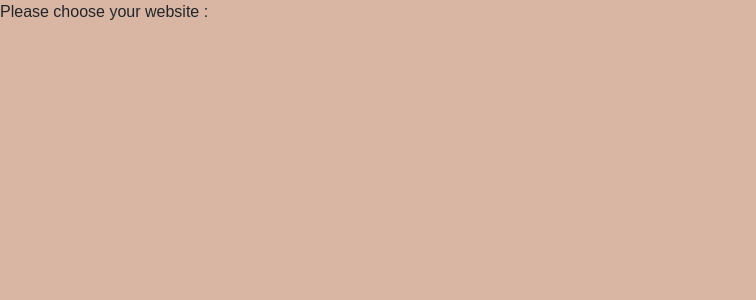
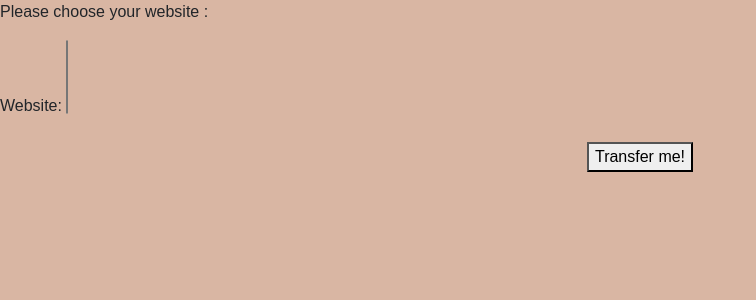
Before and after one commit to avivz450/A-GBusinessesPromotions, a Django app: page / in a window 1280 px wide. Shown: the top 300 px of the page, without its empty margins (0-756 px from the left). Run offline with Django 3.2, Linux system fonts and the light colour scheme; data that the repository does not hold is empty; some libraries are stand-ins or nearby versions.

Commit message:
Updated inital website page

```diff
--- a/App/forms.py
+++ b/App/forms.py
@@ -1,7 +1,7 @@
 from django import forms
 from django.contrib.auth.forms import UserCreationForm
 from django.contrib.auth.models import User
-from .models import Business, Sale
+from .models import Business, Sale, Website
 
 
 class SignUpForm(UserCreationForm):
@@ -45,3 +45,7 @@ class SaleForm(forms.ModelForm):
         self.fields["business"].queryset = Business.objects.filter(
             profile=logged_in_user
         )
+
+
+class ChooseWebsiteForm(forms.Form):
+    website = forms.ModelMultipleChoiceField(queryset=Website.objects.all())
--- a/App/templates/home/landingpage.html
+++ b/App/templates/home/landingpage.html
@@ -26,6 +26,11 @@
 <body class="main-bg">
     <div class="newfrm">
         <p class="newmsg">Please choose your website : </p>
+        <form method="post">
+            {% csrf_token %}
+            {{ form.as_p }}
+            <center><button class="submit-btn" type="submit">Transfer me!</button></center>
+        </form>
     </div>
 </body>
 </html>
--- a/App/views.py
+++ b/App/views.py
@@ -1,17 +1,27 @@
 from django.shortcuts import render, redirect, get_object_or_404
-from .models import Sale, Profile, Business
-from .forms import SignUpForm, BusinessForm, SaleForm
+from .models import Sale, Profile, Business, Website
+from .forms import SignUpForm, BusinessForm, SaleForm, ChooseWebsiteForm
 from django.contrib.auth import login, authenticate
 from django.contrib.auth.decorators import login_required
 from django.contrib import messages
+import pdb
 
 
-def websitepage(request, pk, business_name):
+def websitepage(request, pk, website_name):
     return render(request, "home/websitepage.html", {"title": "Welcome!"})
 
 
 def landingpage(request):
-    return render(request, "home/landingpage.html", {"title": "Welcome!"})
+    if request.method == "POST":
+        form = ChooseWebsiteForm(request.POST)
+        if form.is_valid():
+            selected_website_id = request.POST.get("website")
+            selected_website = Website.objects.filter(id=selected_website_id).first()
+            return redirect("websitepage", selected_website.id, selected_website.name)
+            pdb.set_trace()
+    else:
+        form = ChooseWebsiteForm()
+    return render(request, "home/landingpage.html", {"form": form, "title": "Welcome!"})
 
 
 def businesses(request):
```
Also changed, not shown: App/tests/test_login.py (+2 -1 lines).
